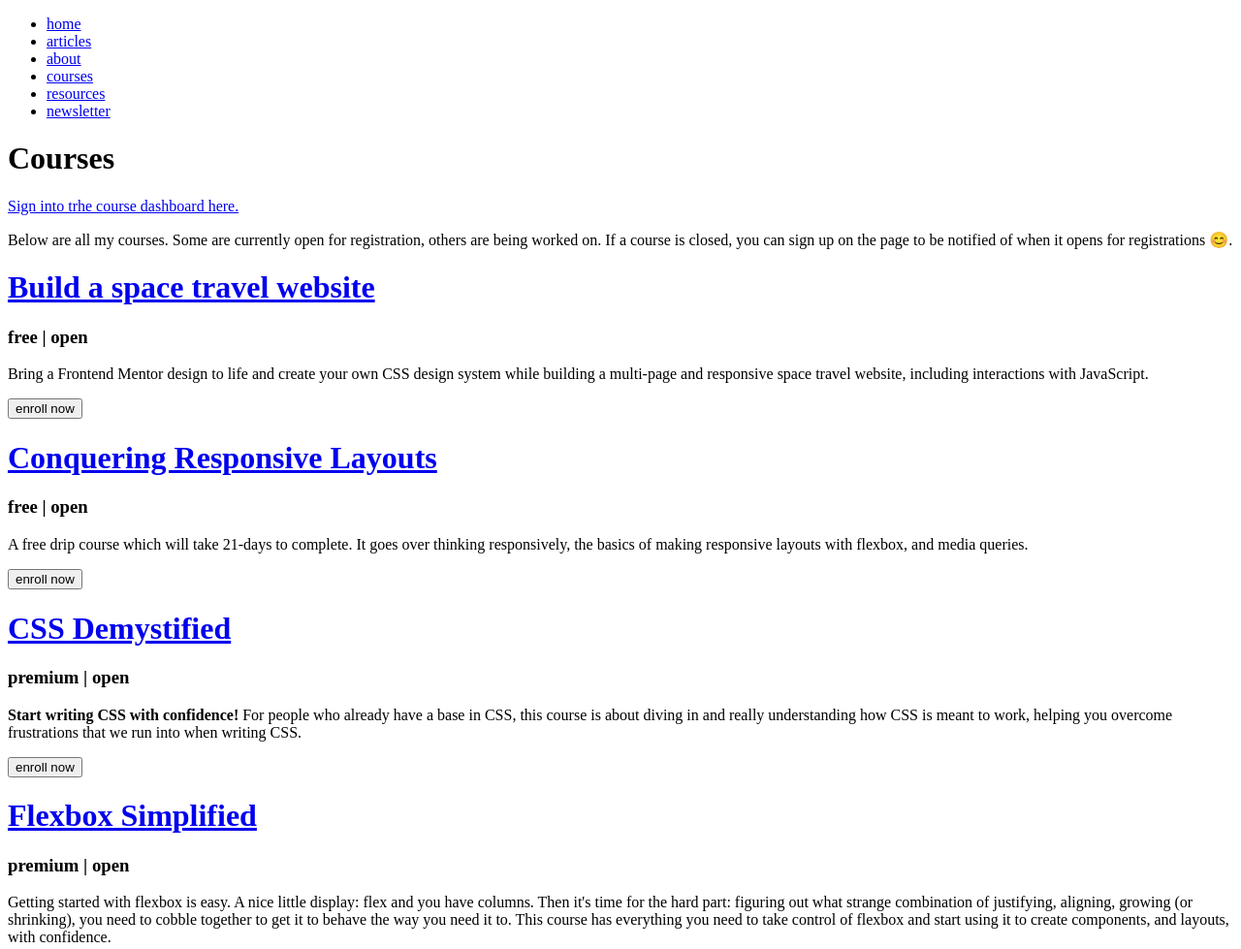
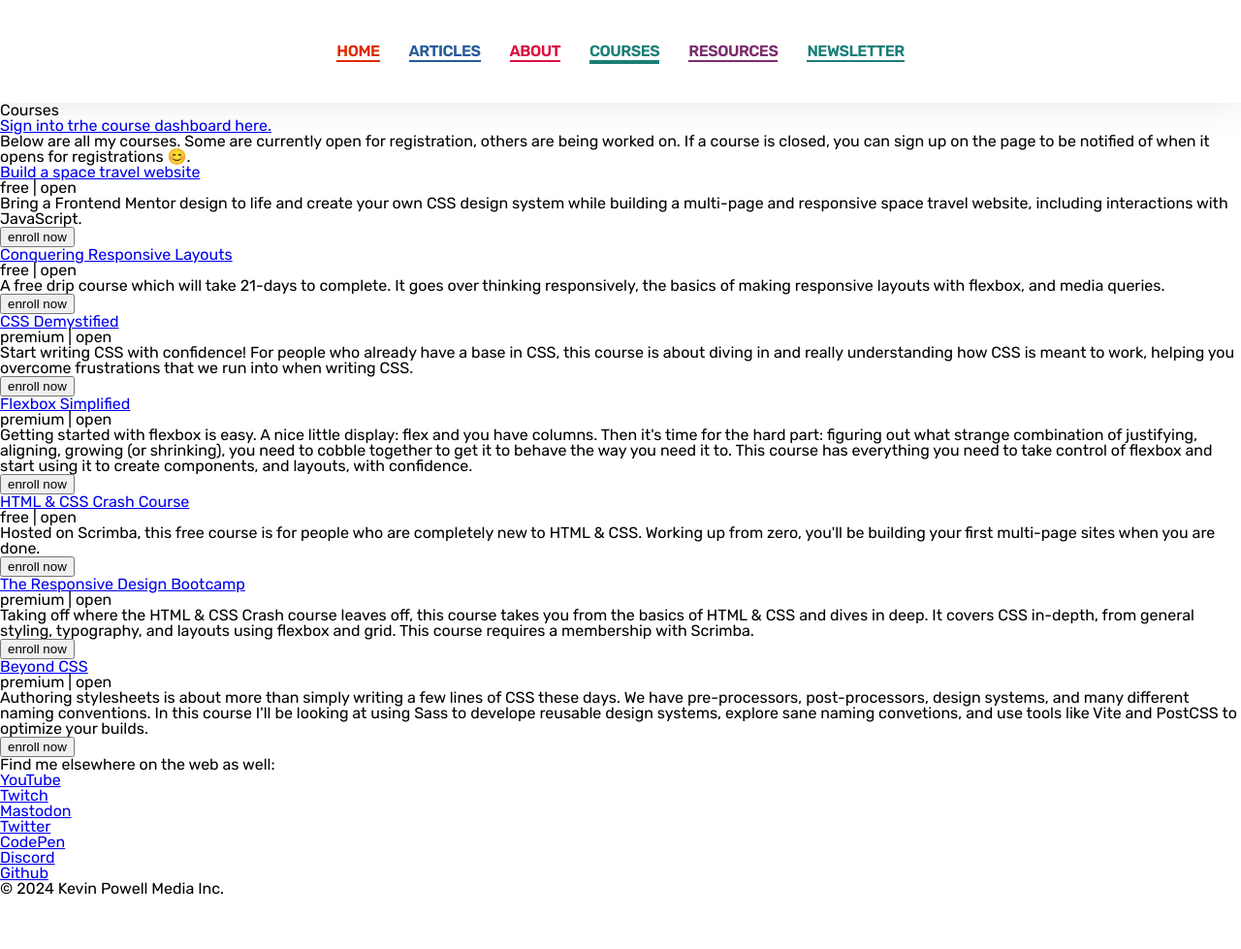
Before and after one commit to pedrofranzina/small-KP-project, a plain HTML site: page scss/index.html in a window 1280 px wide. Shown: the top 979 px of the page at 97% size. After the commit the page ends 926 px from the top, so only its background shows below. Drawn offline with Linux system fonts and the light colour scheme.

Commit message:
progressing

```diff
--- a/scss/index.html
+++ b/scss/index.html
@@ -5,6 +5,11 @@
     <meta charset="UTF-8">
     <meta name="viewport" content="width=device-width, initial-scale=1.0">
     <title>Document</title>
+    <link rel="preconnect" href="https://fonts.googleapis.com">
+    <link rel="preconnect" href="https://fonts.gstatic.com" crossorigin>
+    <link href="https://fonts.googleapis.com/css2?family=Rubik:ital,wght@0,300..900;1,300..900&display=swap"
+        rel="stylesheet">
+    <link rel="stylesheet" href="./reset.css">
     <link rel="stylesheet" href="../styles.css">
 </head>
 
@@ -22,7 +27,7 @@
                     <a href="#">about</a>
                 </li>
                 <li>
-                    <a href="#">courses</a>
+                    <a id="courses" href="#">courses</a>
                 </li>
                 <li>
                     <a href="#">resources</a>
--- /dev/null
+++ b/scss/reset.css
@@ -0,0 +1,135 @@
+/* http://meyerweb.com/eric/tools/css/reset/
+   v2.0 | 20110126
+   License: none (public domain)
+*/
+
+html,
+body,
+div,
+span,
+applet,
+object,
+iframe,
+h1,
+h2,
+h3,
+h4,
+h5,
+h6,
+p,
+blockquote,
+pre,
+a,
+abbr,
+acronym,
+address,
+big,
+cite,
+code,
+del,
+dfn,
+em,
+img,
+ins,
+kbd,
+q,
+s,
+samp,
+small,
+strike,
+strong,
+sub,
+sup,
+tt,
+var,
+b,
+u,
+i,
+center,
+dl,
+dt,
+dd,
+ol,
+ul,
+li,
+fieldset,
+form,
+label,
+legend,
+table,
+caption,
+tbody,
+tfoot,
+thead,
+tr,
+th,
+td,
+article,
+aside,
+canvas,
+details,
+embed,
+figure,
+figcaption,
+footer,
+header,
+hgroup,
+menu,
+nav,
+output,
+ruby,
+section,
+summary,
+time,
+mark,
+audio,
+video {
+    margin: 0;
+    padding: 0;
+    border: 0;
+    font-size: 100%;
+    font: inherit;
+    vertical-align: baseline;
+}
+
+/* HTML5 display-role reset for older browsers */
+article,
+aside,
+details,
+figcaption,
+figure,
+footer,
+header,
+hgroup,
+menu,
+nav,
+section {
+    display: block;
+}
+
+body {
+    line-height: 1;
+}
+
+ol,
+ul {
+    list-style: none;
+}
+
+blockquote,
+q {
+    quotes: none;
+}
+
+blockquote:before,
+blockquote:after,
+q:before,
+q:after {
+    content: '';
+    content: none;
+}
+
+table {
+    border-collapse: collapse;
+    border-spacing: 0;
+}
--- a/scss/styles.scss
+++ b/scss/styles.scss
@@ -0,0 +1,71 @@
+body,
+html {
+    margin: 0;
+    padding: 0;
+    box-sizing: border-box;
+    font-family: 'Rubik', sans-serif;
+}
+
+header nav {
+    height: 106px;
+    align-content: center;
+    box-shadow: rgba(0, 0, 0, 0.1) 0px 0px 40px 0px;
+
+    #courses {
+        border-bottom: 4px solid #1a7f78;
+
+        &:hover {
+            border: none;
+        }
+    }
+
+    ul {
+        display: flex;
+        gap: 30px;
+        justify-content: center;
+
+        li a {
+            text-transform: uppercase;
+            font-size: 1rem;
+            letter-spacing: -0.5px;
+            line-height: 25.6px;
+            font-variation-settings: "wdth" 80, "wght" 600;
+            text-decoration: none;
+            border-bottom: 2px solid;
+            color: #000;
+
+            &:hover {
+                border: none;
+                color: #000;
+            }
+        }
+
+        li:nth-child(1) a {
+            color: #db2c00;
+        }
+
+        li:nth-child(2) a {
+            color: #255b98;
+
+
+        }
+
+        li:nth-child(3) a {
+            color: #dd0e42;
+
+
+        }
+
+        li:nth-child(4) a {
+            color: #1a7f78;
+        }
+
+        li:nth-child(5) a {
+            color: #7b2d6d;
+        }
+
+        li:nth-child(6) a {
+            color: #1a7f78;
+        }
+    }
+}
```
Also changed, not shown: styles.css, styles.min.css, 1 other file.
